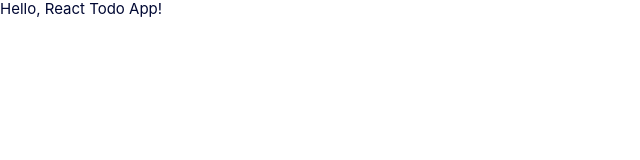
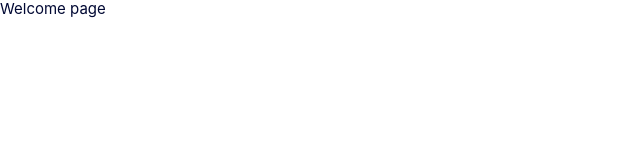
Before and after one commit to hello-kozloff/react-todo-app, a React app: page / in a window 1280 px wide. Shown: the top 160 px of the page, without its empty margins (0-640 px from the left). Built offline with nearby package versions, Linux system fonts and the light colour scheme.

Commit message:
Create router and login page

```diff
--- a/src/App.js
+++ b/src/App.js
@@ -1,9 +1,26 @@
 import React from 'react';
+
+import {
+  BrowserRouter as Router,
+  Switch,
+  Route,
+} from 'react-router-dom';
+
+import AuthorizationPage from './components/pages/authorization/Authorization';
 
 function App() {
   return (
     <div className="App">
-      Hello, React Todo App!
+      <Router>
+        <Switch>
+          <Route path="/login">
+            <AuthorizationPage />
+          </Route>
+          <Route path="/">
+            Welcome page
+          </Route>
+        </Switch>
+      </Router>
     </div>
   );
 }
```
